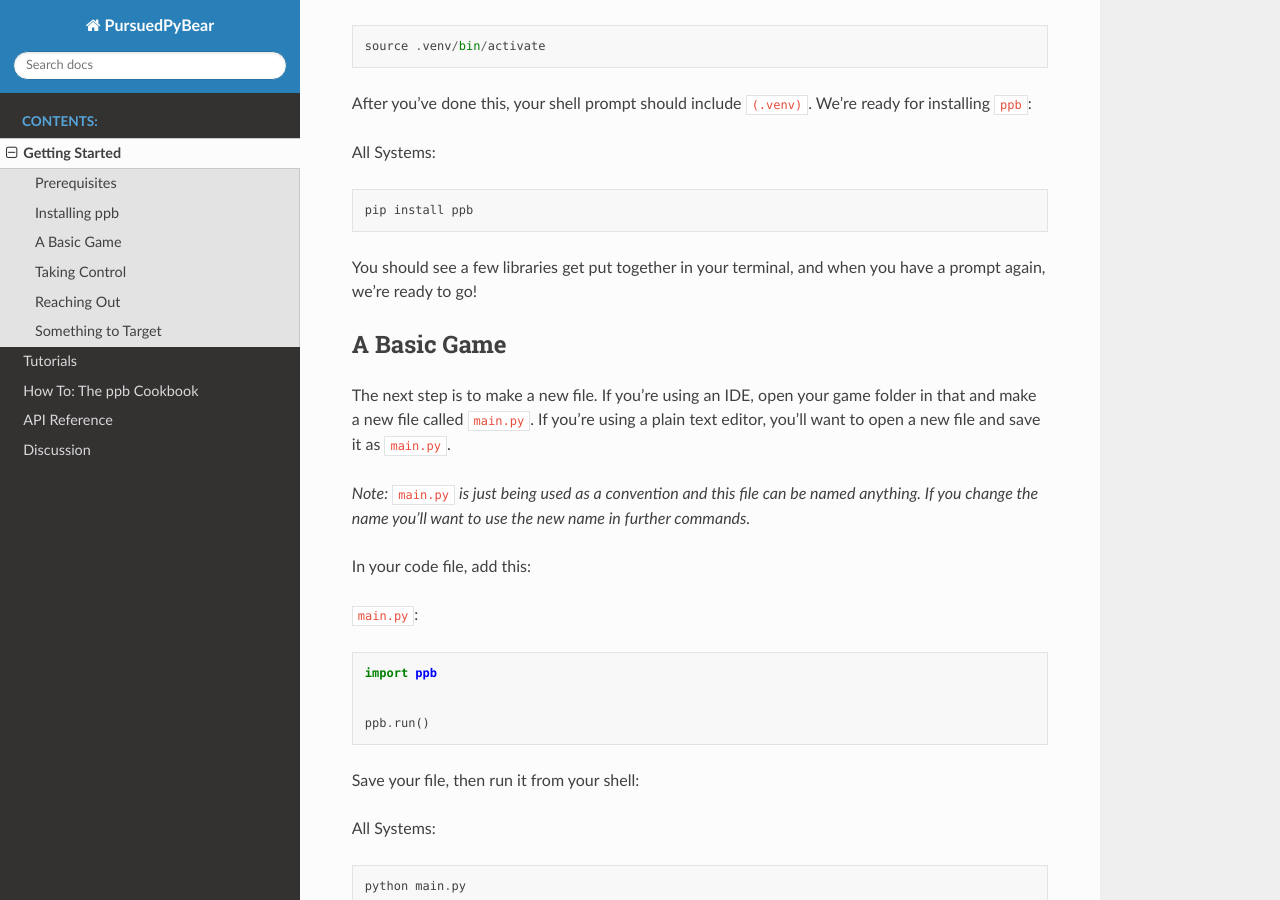
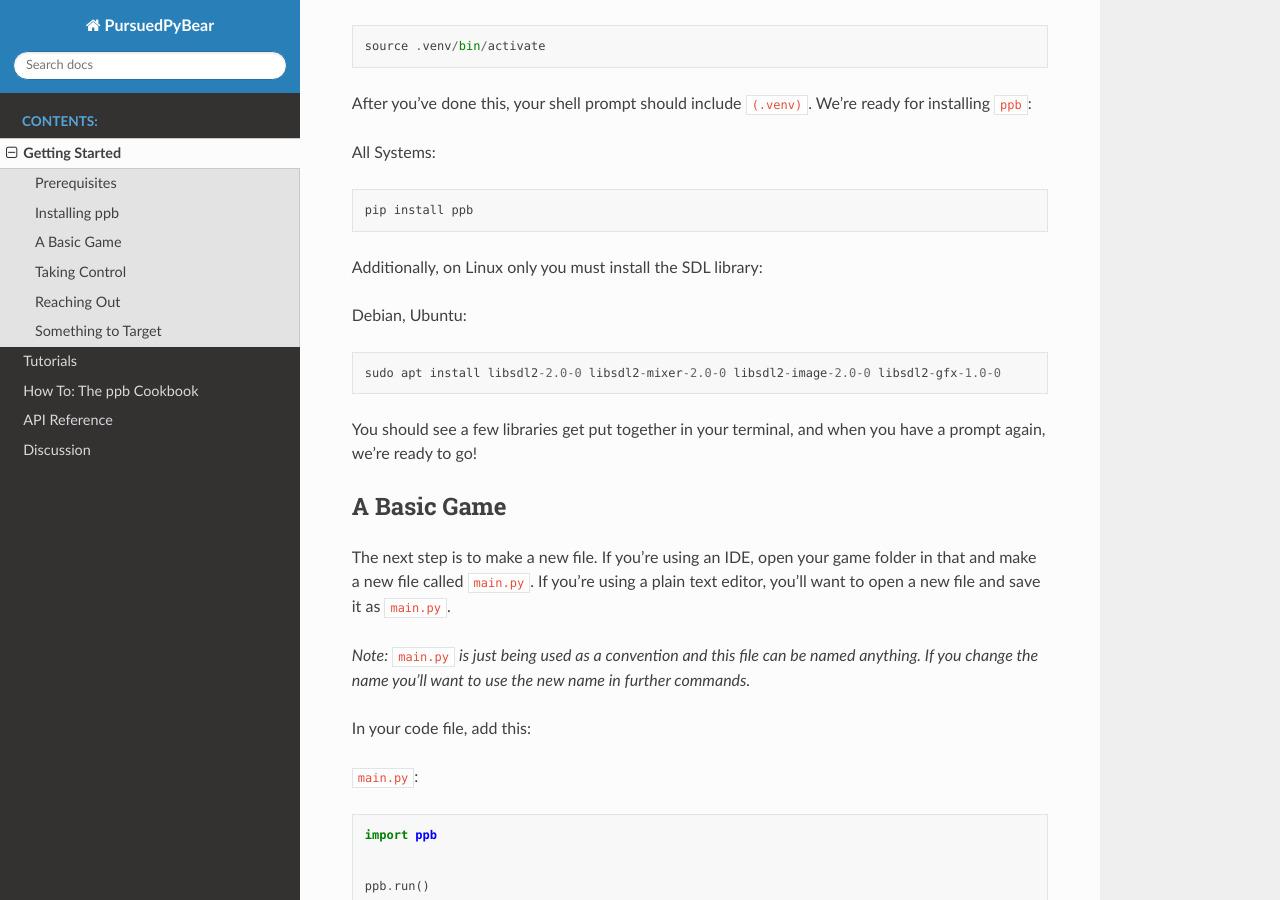
Before and after one commit to ppb/pursuedpybear, a Sphinx documentation site: the page built from docs/getting-started.rst, in a window 1280 px wide and 900 px high, scrolled down 1209 px. Built offline with Sphinx 7.4.7 and the Read the Docs theme 2.0.0, drawn with Linux system fonts in a browser that asks for light colours.

Commit message:
getting-started.rst: Add instructions for SDL on Linux

```diff
--- a/docs/getting-started.rst
+++ b/docs/getting-started.rst
@@ -60,6 +60,13 @@
 All Systems::
 
    pip install ppb
+
+
+Additionally, on Linux only you must install the SDL library:
+
+Debian, Ubuntu::
+
+   sudo apt install libsdl2-2.0-0 libsdl2-mixer-2.0-0 libsdl2-image-2.0-0 libsdl2-gfx-1.0-0
 
 You should see a few libraries get put together in your terminal, and when
 you have a prompt again, we're ready to go!
```
